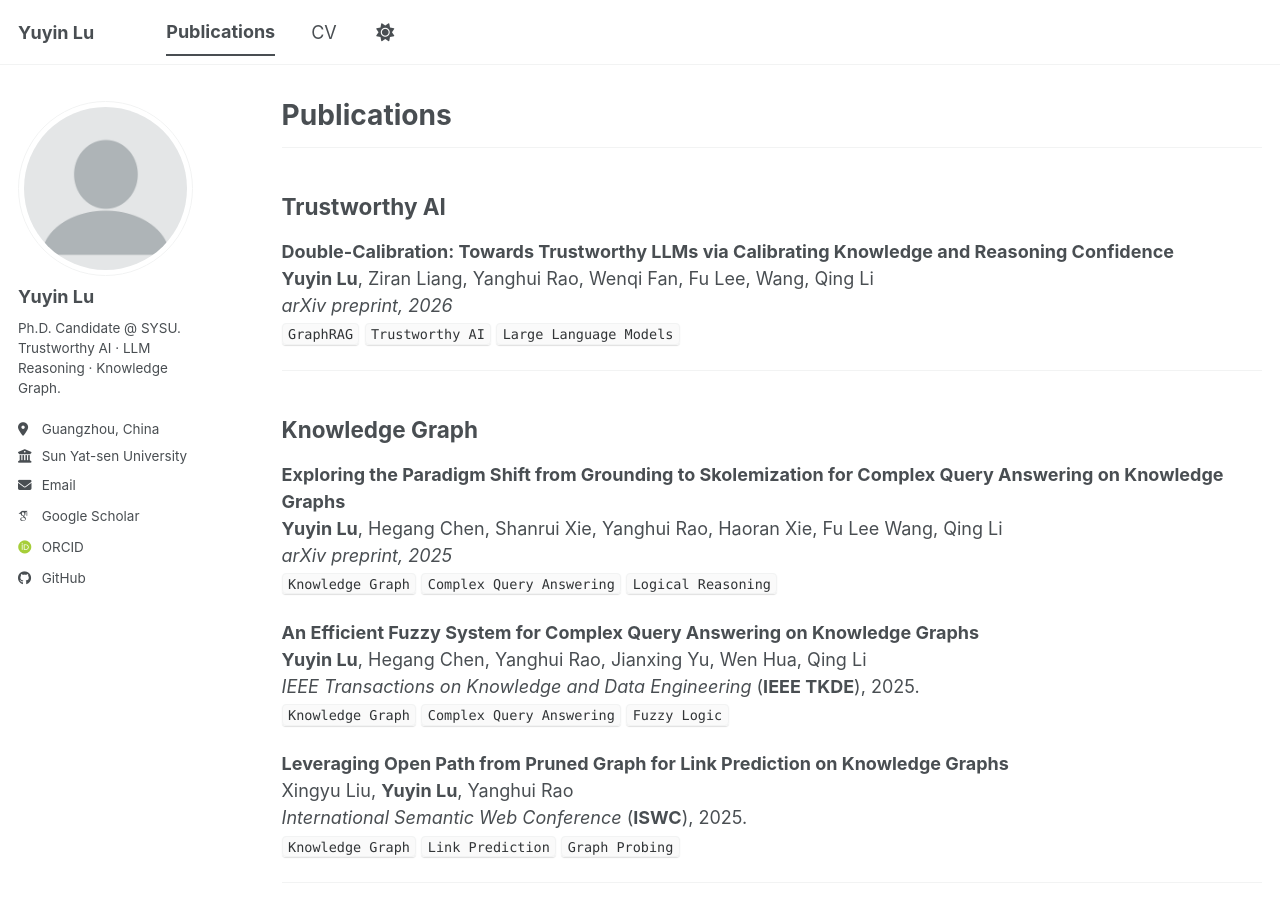
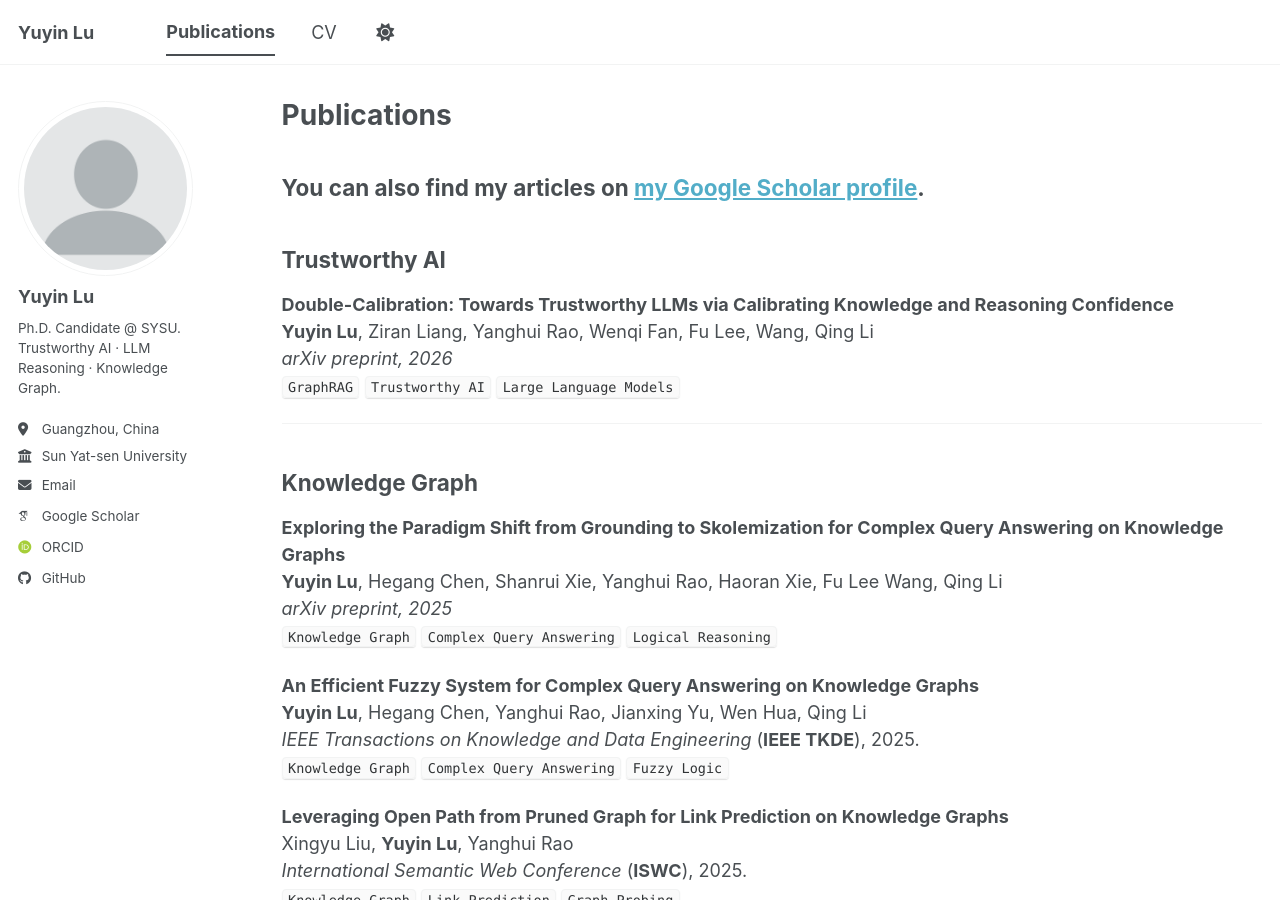
Before and after one commit to luyy9apples/luyy9apples.github.io, a Jekyll site: the page built from _pages/publications.md, in a window 1280 px wide and 900 px high. Built offline with Jekyll 4.4.1, drawn with Linux system fonts in a browser that asks for light colours; some web fonts are replaced; a script bundle is joined from its source files by our own code; library files that are not in the unit come from our copies.

Commit message:
Update publications.md

```diff
--- a/_pages/publications.md
+++ b/_pages/publications.md
@@ -5,6 +5,7 @@
 author_profile: true
 ---
 
+You can also find my articles on [my Google Scholar profile](https://scholar.google.com/citations?user=gDweKhkAAAAJ&hl=zh-CN).
 ---
 
 ## Trustworthy AI
```
